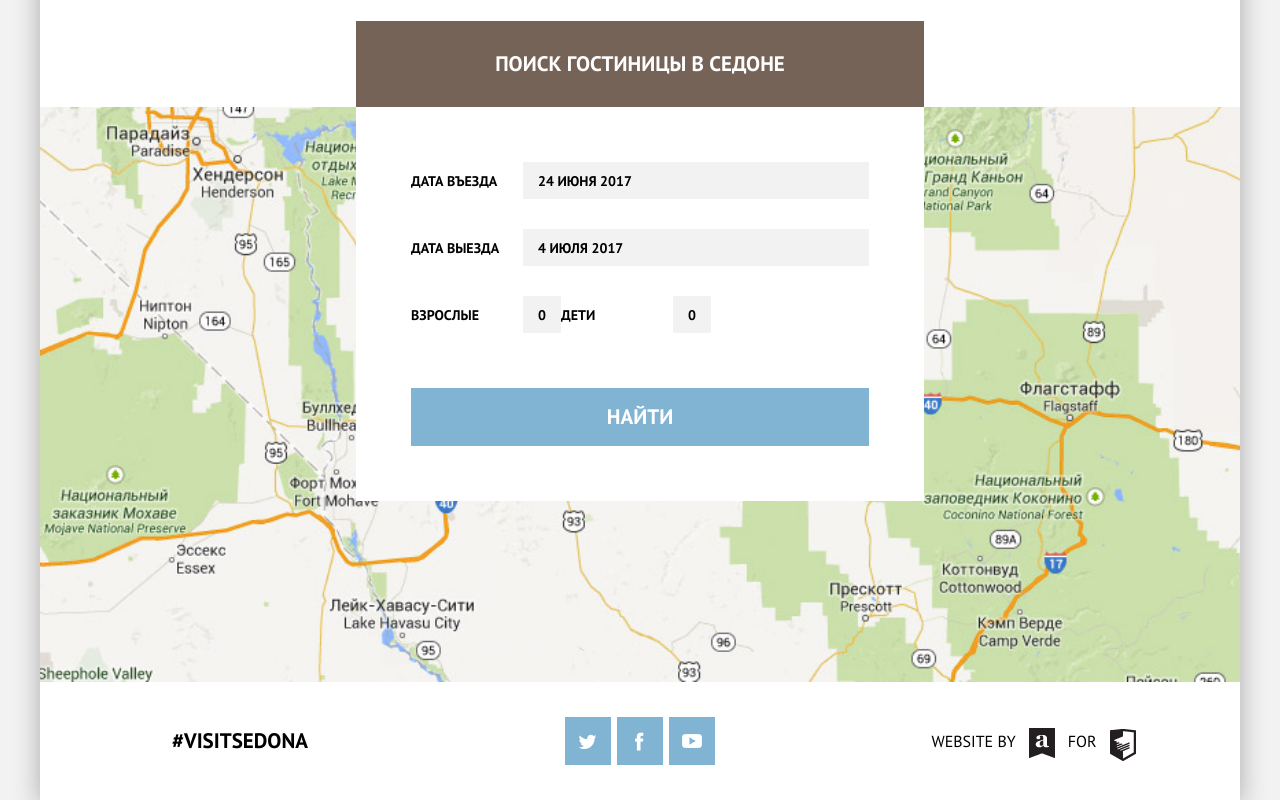
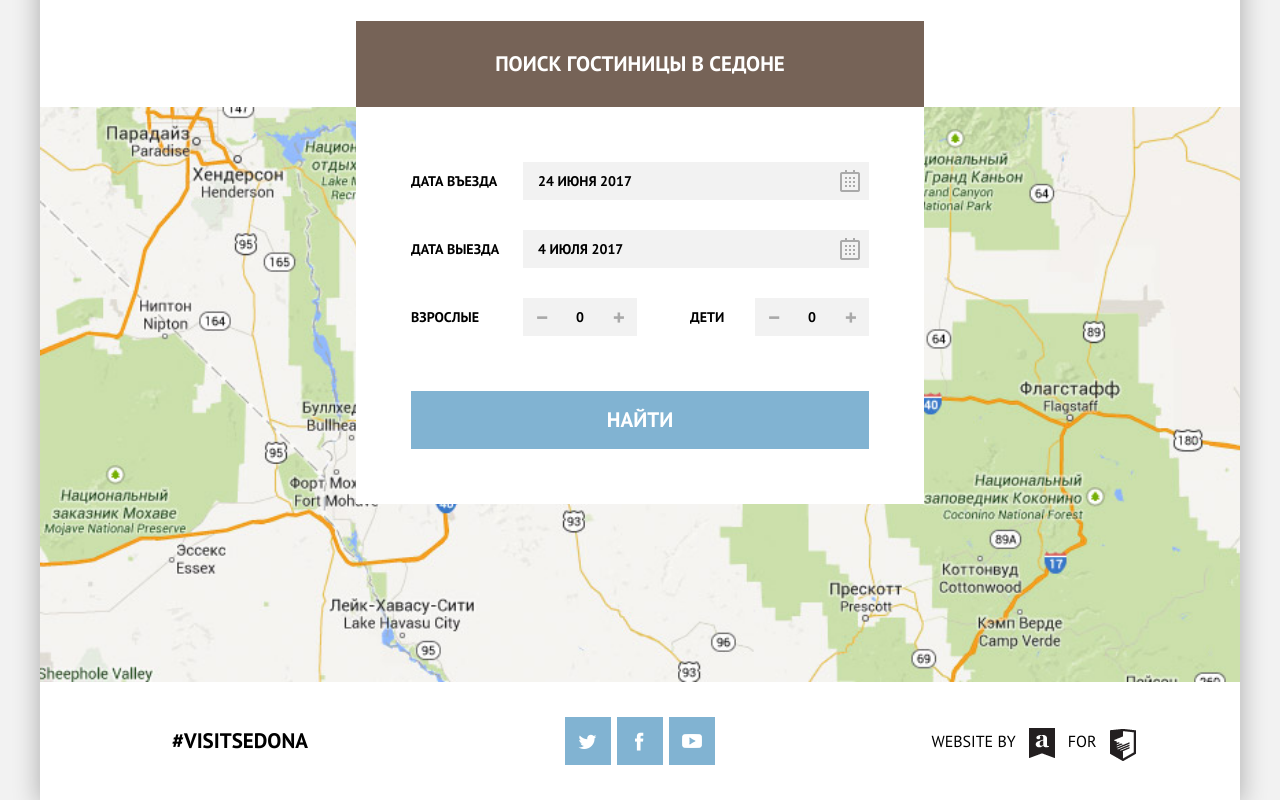
Before and after one commit to WildBacon/Sedonna, a plain HTML site: page index.html in a window 1280 px wide. Shown: the part 2110-2910 px from the top of the page. Drawn offline with Linux system fonts and the light colour scheme.

Commit message:
Оформлен полностью модальный блок

```diff
--- a/index.html
+++ b/index.html
@@ -121,19 +121,28 @@
 
       <div class="modal modal_show">
         <form action="url" method="get">
-          <label class="modal__label" for="date-in">Дата въезда</label>
+
+          <label class="modal__label" for="date-in">Дата въезда
+           </label>
             <input class="modal__date" type="text"  id="date-in" name="" value="24 июня 2017">
+            <a href="#" class="modal__calendar"></a>
 
-          <label class="modal__label" for="date-out">Дата выезда</label>
+          <label class="modal__label" for="date-out">Дата выезда
+           </label>
             <input class="modal__date" type="text"  id="date-out" name="" value="4 июля 2017">
+            <a href="#" class="modal__calendar"></a>
 
           <label class="modal__label" for="adults">Взрослые</label>
+            <a class="modal__control modal__control_minus" href="#"></a>
             <input class="modal__number" type="text"  id="adults" name="" value="0">
+            <a class="modal__control modal__control_plus" href="#"></a>
 
-          <label class="modal__label" for="children">Дети</label>
+          <label class="modal__label modal__label_children" for="children">Дети</label>
+            <a class="modal__control modal__control_minus" href="#"></a>
             <input class="modal__number" type="text"  id="children" name="" value="0">
+            <a class="modal__control modal__control_plus" href="#"></a>
 
-            <input class="modal__submit" type="submit" value="Найти">
+          <input class="modal__submit" type="submit" value="Найти">
         </form>
       </div>
 
@@ -161,5 +170,6 @@
     </footer>
 
   </div>
+  <script src="scripts/main.js"></script>
 </body>
 </html>
--- a/styles/style.less
+++ b/styles/style.less
@@ -451,30 +451,123 @@ body {
     .modal-text;
     .inline-block;
     width: 112px;
-    padding: 5.5px 0;
+    padding: 6px 0;
     box-sizing: border-box;
+
+    &_children {
+      margin-left: 6px;
+      padding-left: 47px;
+    }
   }
 
   &__date {
     .modal-text;
     .inline-block;
-    width: 346px;
-    padding: 5.5px 15px;
+    width: 308px;
+    padding: 6px 15px;
     margin-bottom: 30px;
     box-sizing: border-box;
     background: #f2f2f2;
 
+    &:hover {
+      background: #ebebeb;
+    }
+    &:focus {
+      background: #fff;
+      outline: 2px solid #e5e5e5;
+    }
+  }
+
+  &__calendar {
+    .inline-block;
+    width: 38px;
+    height: 38px;
+    box-sizing: border-box;
+    background: #f2f2f2;
+    position: relative;
+
+    &::before {
+      content: '';
+      display: block;
+      position: absolute;
+      right: 0;
+      left: 0;
+      top: 0;
+      bottom: 0;
+      margin: auto;
+      background-image: url(../img/small-icon.png);
+      background-repeat: no-repeat;
+      opacity: .3;
+      .sprite(-69px, -31px, 20px, 22px);
+    }
+
+    &:hover::before {
+        opacity: 1;
+    }
+
+    &:active::before {
+      .sprite(-69px, -3px, 20px, 22px);
+    }
   }
 
   &__number {
     .modal-text;
     .inline-block;
     width: 38px;
-    padding: 5.5px 15px;
+    padding: 6px 15px;
     margin-bottom: 55px;
     box-sizing: border-box;
     background: #f2f2f2;
 
+    &:hover {
+      background: #ebebeb;
+    }
+    &:focus {
+      background: #fff;
+      outline: 2px solid #e5e5e5;
+    }
+  }
+
+  &__control {
+    .inline-block;
+    width: 38px;
+    height: 38px;
+    margin-bottom: 55px;
+    box-sizing: border-box;
+    background: #f2f2f2;
+    position: relative;
+
+    &::before {
+      content: '';
+      display: block;
+      position: absolute;
+      right: 0;
+      left: 0;
+      top: 0;
+      bottom: 0;
+      margin: auto;
+      background-image: url(../img/small-icon.png);
+      background-repeat: no-repeat;
+      opacity: .3;
+    }
+
+    &:hover::before {
+        opacity: 1;
+    }
+
+    &_minus::before {
+      .sprite(-61px, -59px, 11px, 3px);
+    }
+    &_plus::before {
+      .sprite(-44px, -76px, 11px, 11px);
+    }
+
+    &_minus:active::before {
+      .sprite(-44px, -59px, 11px, 3px);
+    }
+    &_plus:active::before {
+      .sprite(-78px, -59px, 11px, 11px);
+    }
 
   }
 
```
Also changed, not shown: scripts/main.js (added), styles/style-dist.css, styles/style.css.
